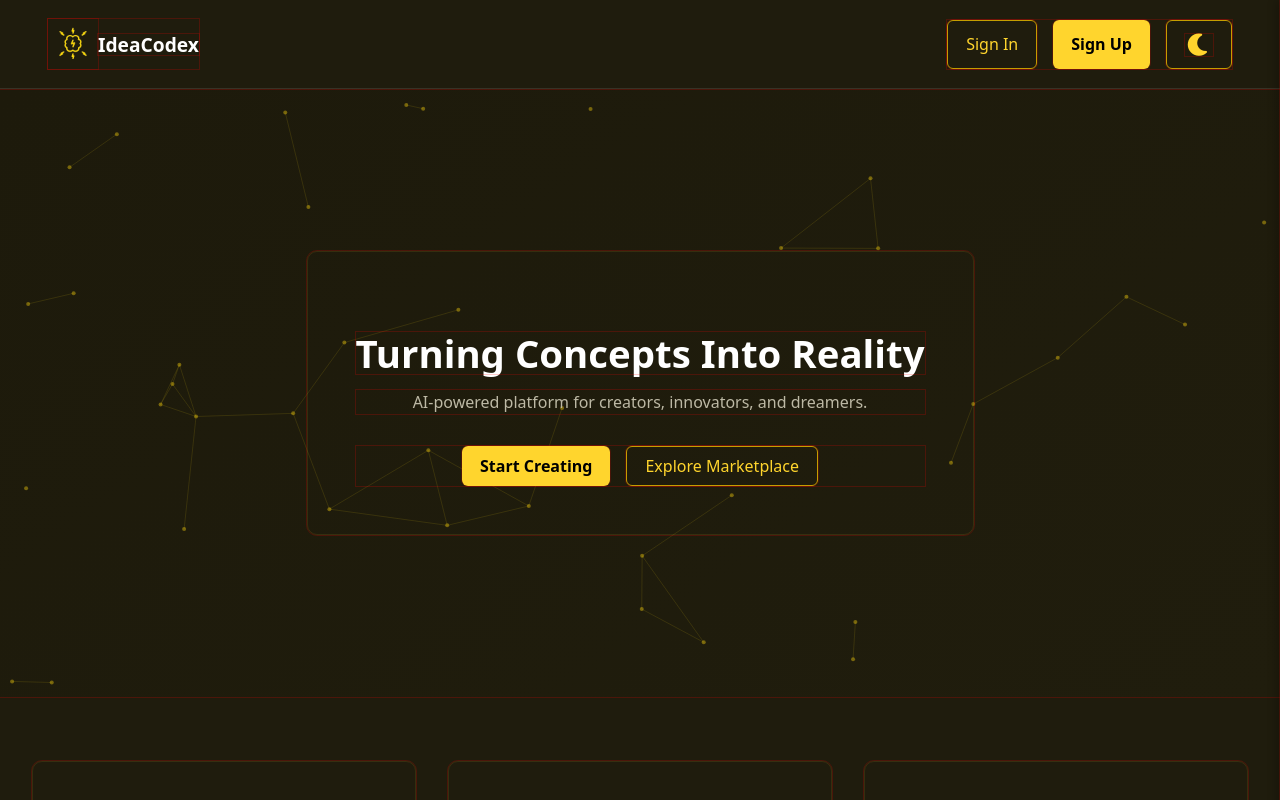
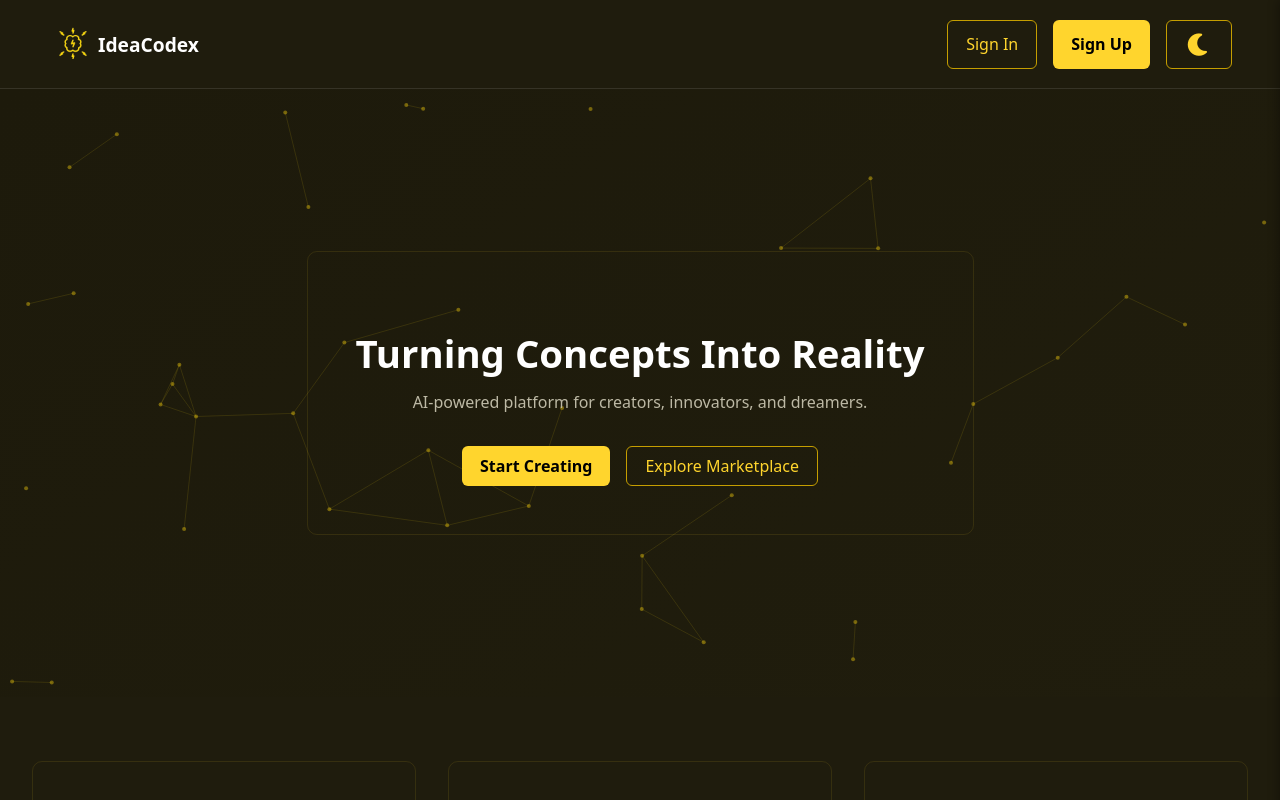
Before and after one commit to SHABA01/idea-codex-app, a React (Vite) app: page / in a window 1280 px wide. Shown: the top 800 px of the page. Built offline with nearby package versions, Linux system fonts and the light colour scheme.

Commit message:
Created PageNotFound page

```diff
--- a/src/pages/PageNotFound.jsx
+++ b/src/pages/PageNotFound.jsx
@@ -8,7 +8,7 @@ export default function PageNotFound() {
 
   return (
     <div className="pnf">
-      <NeuralNetworkBackground withSpiral={false} nodeCount={40} />
+      <NeuralNetworkBackground withSpiral={true} nodeCount={40} />
 
       <div className="pnf-content">
         <h1>404</h1>
--- a/src/styles/global.css
+++ b/src/styles/global.css
@@ -13,9 +13,9 @@
   -moz-osx-font-smoothing: grayscale;
 }
 
-* {
+/** {
   outline: 1px solid rgba(255, 0, 0, 0.2);
-} /*Debug any hidden overflow*/
+} Debug any hidden overflow*/
 
 
 a {
```
